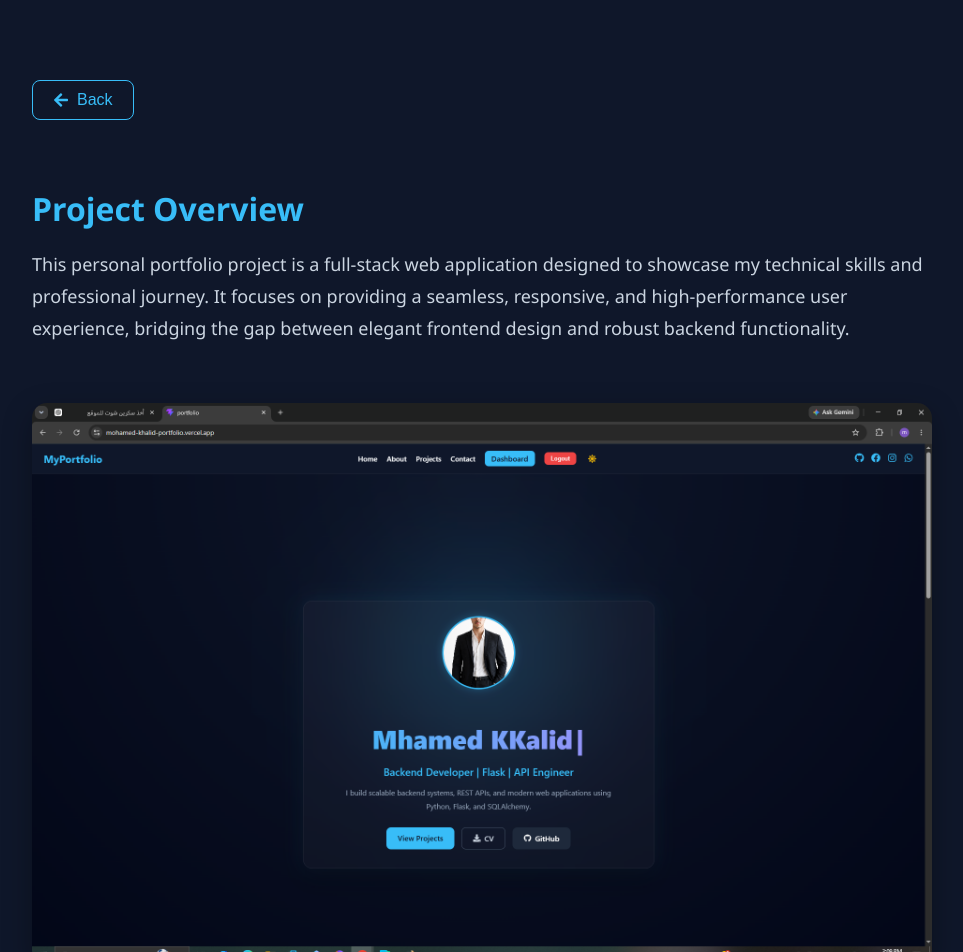
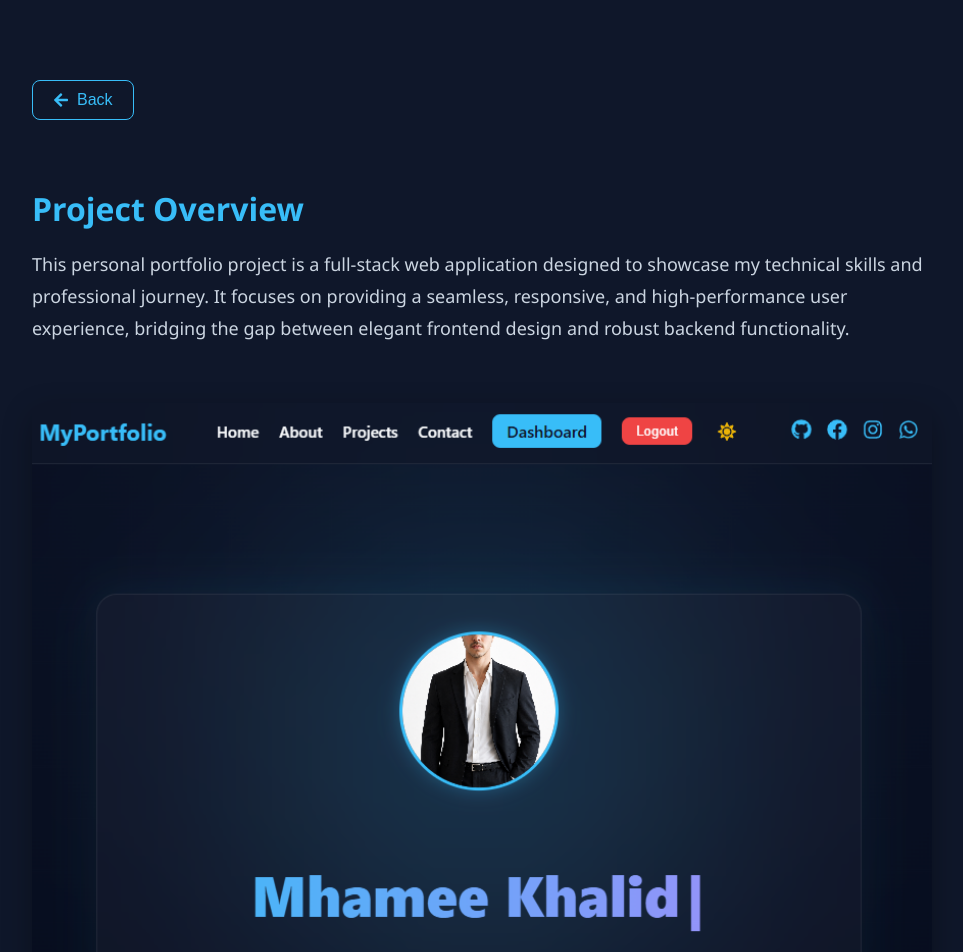
Before and after one commit to khalidmuhamadmuhamad80-arch/portfolio-frontend, a React app: page /project/1 in a window 1280 px wide. Shown: the top 952 px of the page, without its empty margins (158-1121 px from the left). Built offline with nearby package versions, Linux system fonts and the light colour scheme; no server answers; the HTML template or start-up script is replaced by a standard one.

Commit message:
Add NovaCart details page and link project routes

```diff
--- a/src/components/NovaCartDetails.jsx
+++ b/src/components/NovaCartDetails.jsx
@@ -30,7 +30,7 @@ function NovaCartDetails() {
         <p style={styles.text}>
           The platform includes a comprehensive administrative dashboard that enables efficient management of products, users, orders, and inventory. It provides administrators with complete control over the entire system through a clean and intuitive interface, making daily operations faster, more organized, and easier to manage.
         </p>
-        <img src="/Dashboard.png" style={styles.image} onError={(e) => {e.target.style.display = 'none'}} />
+        <img src="/mohmad.png" style={styles.image} onError={(e) => {e.target.style.display = 'none'}} />
         <hr style={styles.divider} />
       </section>
 
--- a/src/components/ProjectDetails.jsx
+++ b/src/components/ProjectDetails.jsx
@@ -10,7 +10,7 @@ function ProjectDetails() {
     {
       title: "Project Overview",
       text: "This personal portfolio project is a full-stack web application designed to showcase my technical skills and professional journey. It focuses on providing a seamless, responsive, and high-performance user experience, bridging the gap between elegant frontend design and robust backend functionality.",
-      img: "/overview.png"
+      img: "/footr.png"
     },
     {
       title: "Navigation & User Experience",
```
Also changed, not shown: public/mohmad.png (renamed from public/dashboard.png).
